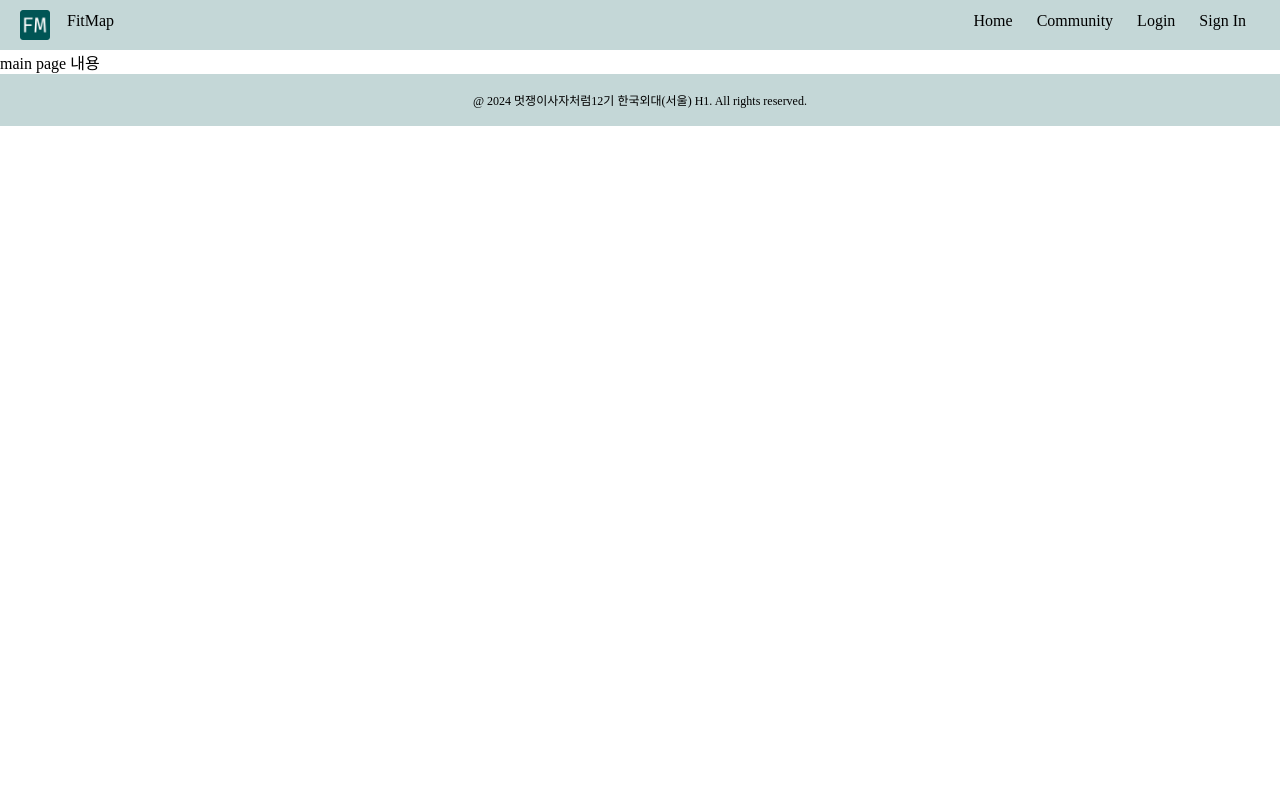
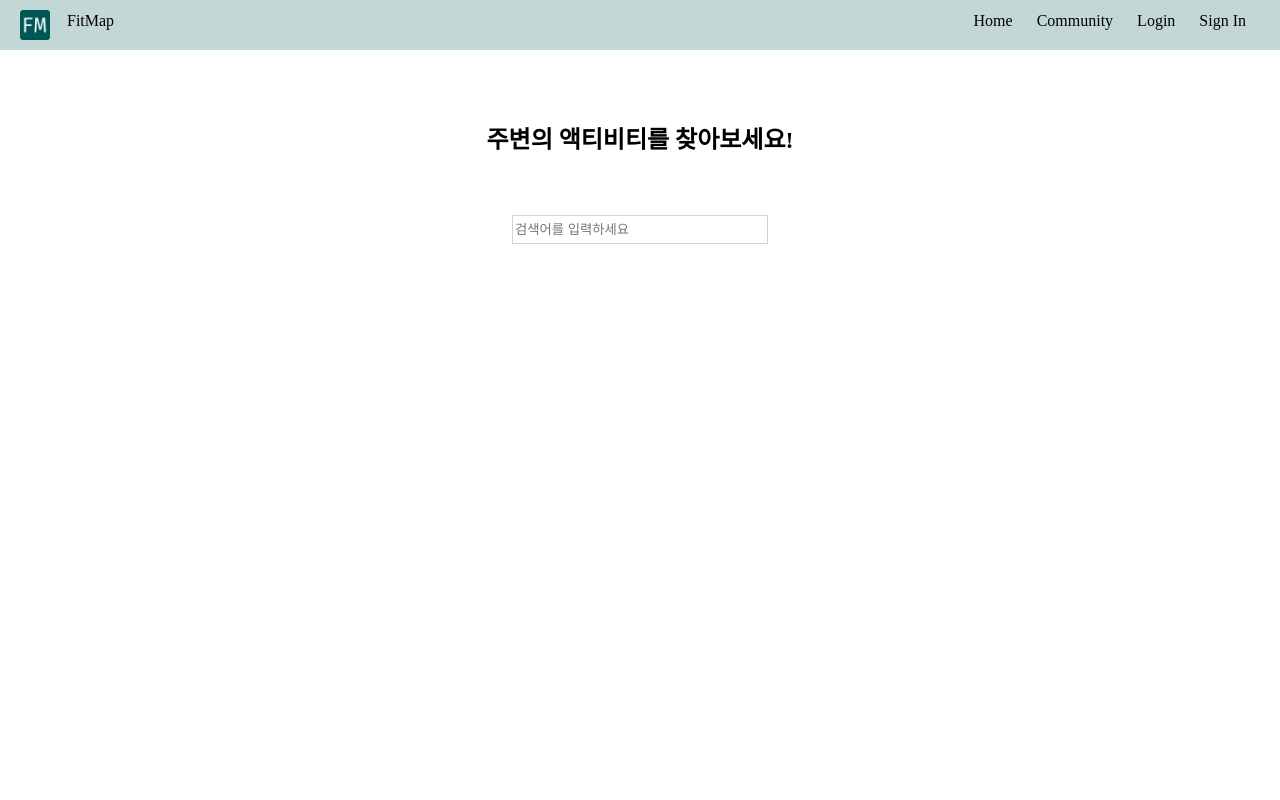
Before and after one commit to CENTRAL-HACKERTON-H1/fitmap_frontend, a React (Vite) app in the folder fitmap/: page / in a window 1280 px wide. Shown: the top 800 px of the page. Built offline with nearby package versions, Linux system fonts and the light colour scheme.

Commit message:
search 기능 추가

```diff
--- a/fitmap/src/MainPage/Home.jsx
+++ b/fitmap/src/MainPage/Home.jsx
@@ -1,13 +1,28 @@
 /* eslint-disable no-unused-vars */
 import React from 'react';
-import Nav from './Nav';
+import { useState } from 'react';
+import Search from './Search';
+import styled from 'styled-components';
+import { SloganContainer } from './Home.styled';
 
 const Home = () => {
+  const [searchValue, setSearchValue] = useState('');
+
   return (
     <>
-      <div> main page 내용</div>
+      <SloganContainer>주변의 액티비티를 찾아보세요!</SloganContainer>
+      {/* 서치 */}
+      <div style={{ height: '800px' }}>
+        <Search searchValue={searchValue} setSearchValue={setSearchValue} />
+      </div>
     </>
   );
 };
 
 export default Home;
+
+const SearchBox = styled.input`
+  width: 250px;
+  height: 25px;
+  border: 1px solid lightgrey;
+`;
--- /dev/null
+++ b/fitmap/src/MainPage/Home.styled.js
@@ -0,0 +1,11 @@
+import styled from 'styled-components';
+
+export const SloganContainer = styled.div`
+  display: flex;
+  flex-direction: column;
+  text-align: center;
+  font-size: x-large;
+  font-weight: 900;
+  padding-top: 70px;
+  padding-bottom: 30px;
+`;
--- /dev/null
+++ b/fitmap/src/MainPage/Search.jsx
@@ -0,0 +1,35 @@
+/* eslint-disable no-unused-vars */
+import React from 'react';
+import styled from 'styled-components';
+
+const Search = ({ searchValue, setSearchValue }) => {
+  const handleChange = (event) => {
+    setSearchValue(event.target.value);
+    console.log(event.target.value);
+  };
+
+  return (
+    <SearchBody>
+      <SearchInput
+        placeholder="검색어를 입력하세요"
+        value={searchValue}
+        onChange={handleChange}
+      ></SearchInput>
+    </SearchBody>
+  );
+};
+
+export default Search;
+
+const SearchBody = styled.div`
+  display: flex;
+  justify-content: center;
+  align-items: center;
+  margin: 30px 0;
+`;
+
+const SearchInput = styled.input`
+  width: 250px;
+  height: 25px;
+  border: 1px solid lightgrey;
+`;
--- /dev/null
+++ b/package.json
@@ -0,0 +1,5 @@
+{
+  "dependencies": {
+    "styled-components": "^6.1.12"
+  }
+}
```
Also changed, not shown: fitmap/src/MainPage/SearchResults.jsx (added, +14 -0 lines), 1 other file (tests, documents, lock files or other folders).
